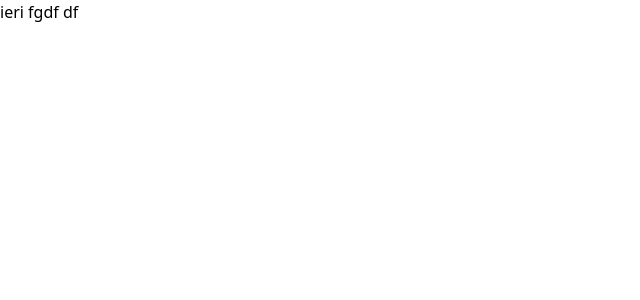
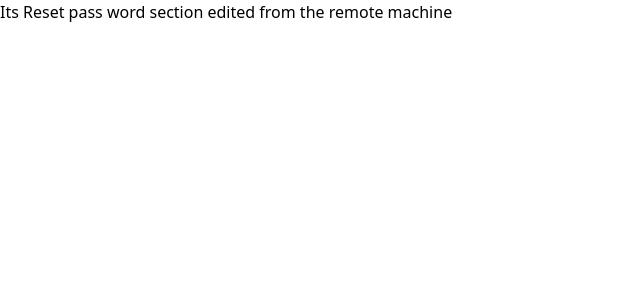
Before and after one commit to utpal2003/MINDMILI_UI, a React (Vite) app: page /resetpassword in a window 1280 px wide. Shown: the top 300 px of the page, without its empty margins (0-640 px from the left). Built offline with nearby package versions, Linux system fonts and the light colour scheme.

Commit message:
Update Resetpassword.jsx trail

```diff
--- a/src/Pages/Resetpassword.jsx
+++ b/src/Pages/Resetpassword.jsx
@@ -4,7 +4,7 @@ const Resetpassword = () => {
     return (
         <>
             <div className='bg-black w-screen '>
-                <h1>ieri fgdf df
+                <h1>Its Reset pass word section edited from the remote machine
                 </h1>
             </div>
         </>
```
